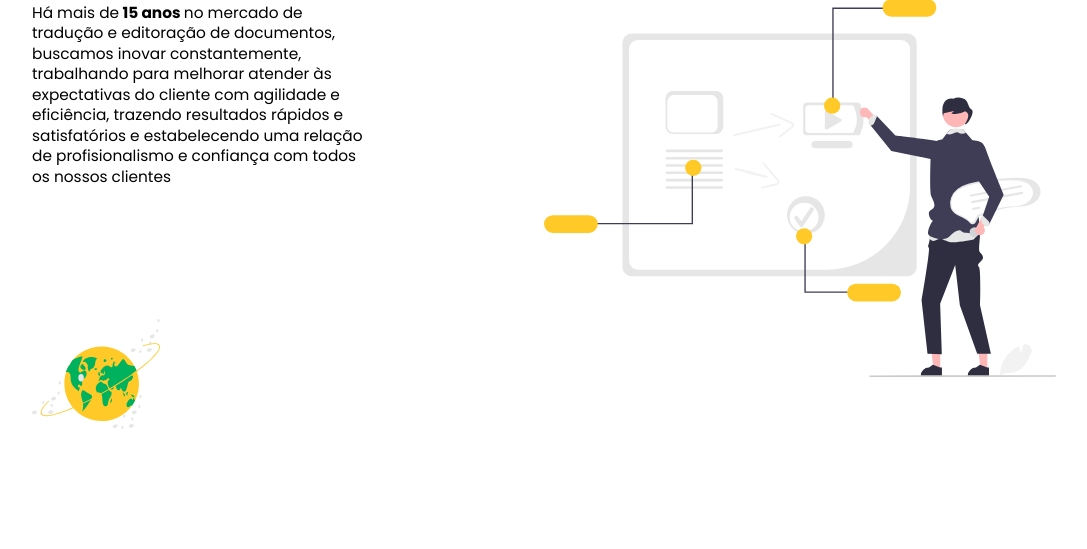
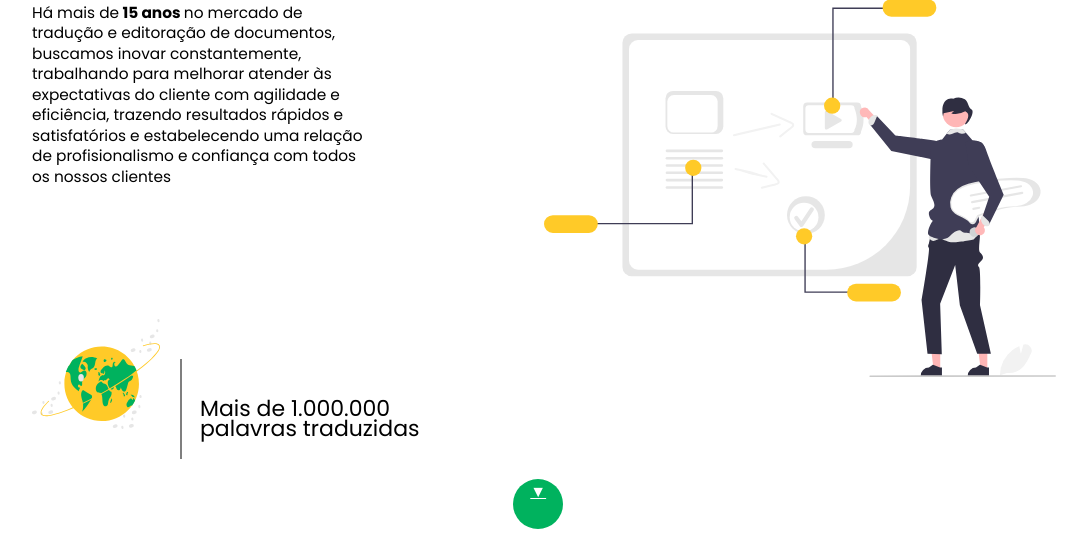
Before and after one commit to vinicioShurman/locway, a PHP site: page /quemSomos.html in a window 1280 px wide. Shown: the part 251-800 px from the top of the page, without its empty margins (96-1183 px from the left). Run offline with PHP 8.4, Linux system fonts and the light colour scheme.

Commit message:
small adjustments

```diff
--- a/css/styles.css
+++ b/css/styles.css
@@ -138,16 +138,41 @@ h1 {
 
 .palavrasTraduzidas {
     position: absolute;
-    top: 850px;
+    top: 650px;
     left: 20vw;
     width: 26vw;
     height: auto;
 }
 
+.palavrasTraduzidas::before {
+    content: "";
+    position: absolute;
+    width: 2px;
+    height: 100px;
+    top: -40px;
+    left: 20px;
+    background-color: rgba(000, 000, 000, .5);
+}
+
 .palavrasTraduzidas p {
+    margin-left: 40px;
     font-size: 22px;
     line-height: 1.6vw;
     color: black;
+}
+
+.scroolBtn {
+    position: absolute;
+    bottom: 20px;
+    height: 50px;
+    width: 50px;
+    right: 48.5%;
+    text-align: center;
+    margin: auto;
+    color: #fff;
+
+    background-color: var(--verde-primario);
+    border-radius: 50px;
 }
 
 @media only screen and (max-width: 1200px) {
--- a/index.html
+++ b/index.html
@@ -13,7 +13,9 @@
 </head>
 <body>
     <header>
-        <img class="logoNav" src="img/locWay-logo.png" alt="Logo da LocWay" href="#">
+        <a href="index.html">
+            <img class="logoNav" src="img/locWay-logo.png" alt="Logo da LocWay">
+        </a>
         <nav>
             <a href="#">INÍCIO</a>
             <a href="#">SERVIÇO</a>
--- a/quemSomos.html
+++ b/quemSomos.html
@@ -13,7 +13,9 @@
 </head>
 <body>
     <header>
-        <img class="logoNav" src="img/locWay-logo.png" alt="Logo da LocWay" href="index.html">
+        <a href="index.html">
+            <img class="logoNav" src="img/locWay-logo.png" alt="Logo da LocWay">
+        </a>
         <nav>
             <a href="index.html">INÍCIO</a>
             <a href="#">SERVIÇO</a>
@@ -30,16 +32,17 @@
             <p>
                 Há mais de<strong> 15 anos </strong>no mercado de tradução e editoração de documentos, buscamos inovar constantemente, trabalhando para melhorar atender às expectativas do cliente com agilidade e eficiência, trazendo resultados rápidos e satisfatórios e estabelecendo uma relação de profisionalismo e confiança com todos os nossos clientes
             </p>
-        </article class="palavrasTraduzidas">
+        </article>
+
+        <article class="palavrasTraduzidas">
             <p>
                 Mais de 1.000.000 palavras traduzidas
             </p>
-        <article>
-
         </article>
     </main>
     <img class="imgBGQS-1" src="img/undraw_teaching_re_g7e3.svg" alt="Homem apontando para um grafico">
     <img class="imgBGQS-2" src="img/undraw_around_the_world_re_rb1p.svg" alt="Homem apontando para um grafico">
+    <a class="scroolBtn" href="">▼</a>
     <div class="shapeBg1"></div>
     <div class="shapeBg2"></div>
 </body>
```
